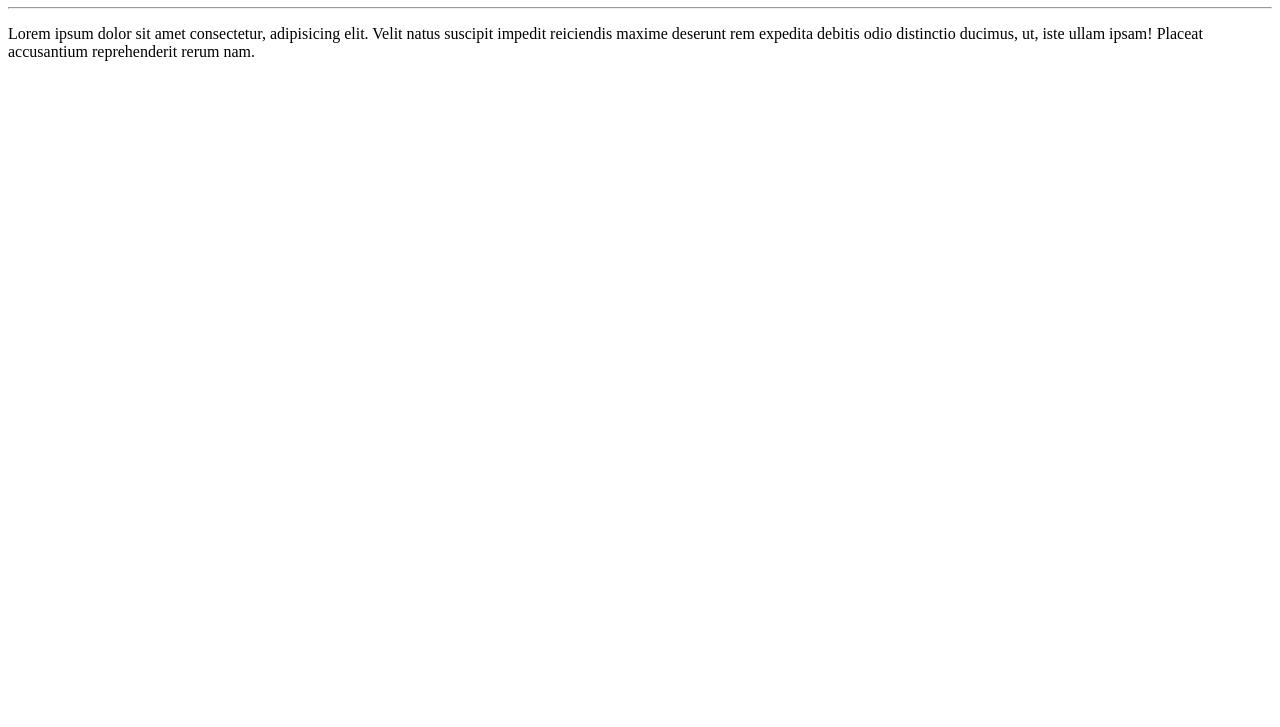
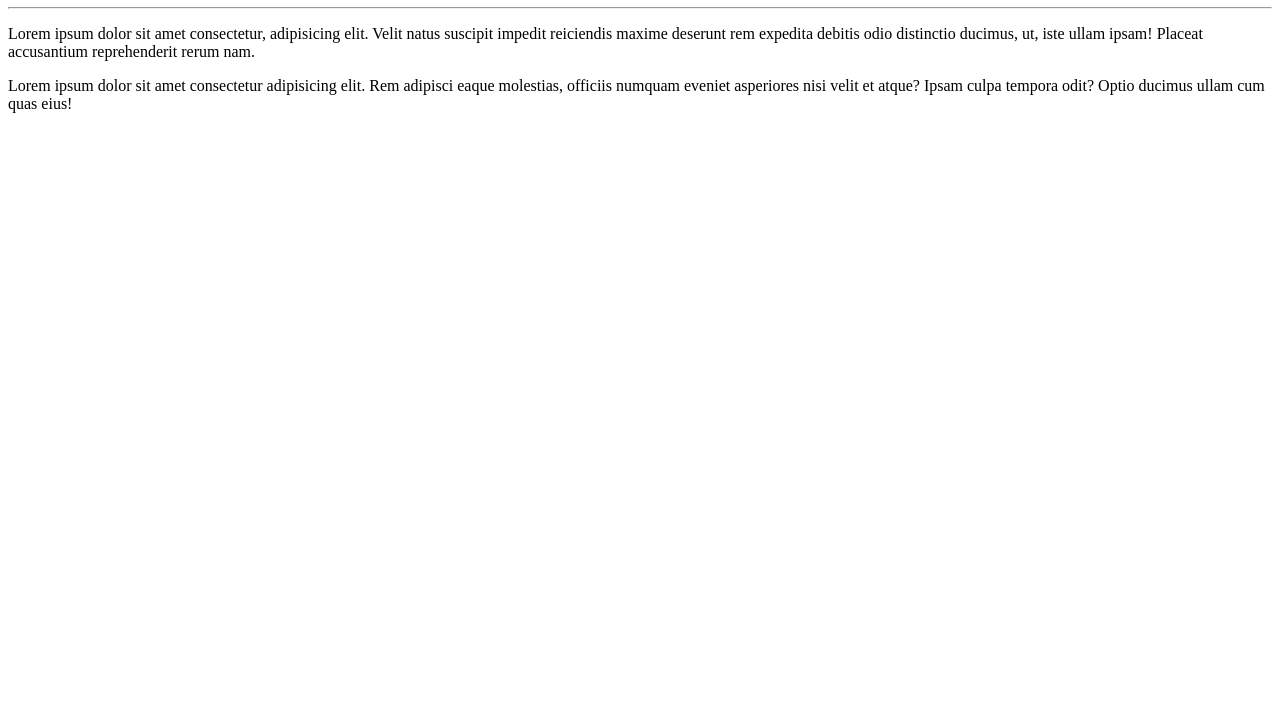
Before and after one commit to AlexandreCampos-ctrl/Ola-Mundo, a plain HTML site: page site-exemplo/index.html in a window 1280 px wide. Shown: the part 73-800 px from the top of the page. Drawn offline with Linux system fonts and the light colour scheme.

Commit message:
atualizei meu site

```diff
--- a/site-exemplo/index.html
+++ b/site-exemplo/index.html
@@ -9,5 +9,6 @@
     <h1>Olá, Mundo</h1>
     <hr>
     <p>Lorem ipsum dolor sit amet consectetur, adipisicing elit. Velit natus suscipit impedit reiciendis maxime deserunt rem expedita debitis odio distinctio ducimus, ut, iste ullam ipsam! Placeat accusantium reprehenderit rerum nam.</p>
+    <p>Lorem ipsum dolor sit amet consectetur adipisicing elit. Rem adipisci eaque molestias, officiis numquam eveniet asperiores nisi velit et atque? Ipsam culpa tempora odit? Optio ducimus ullam cum quas eius!</p>
 </body>
 </html>
```
